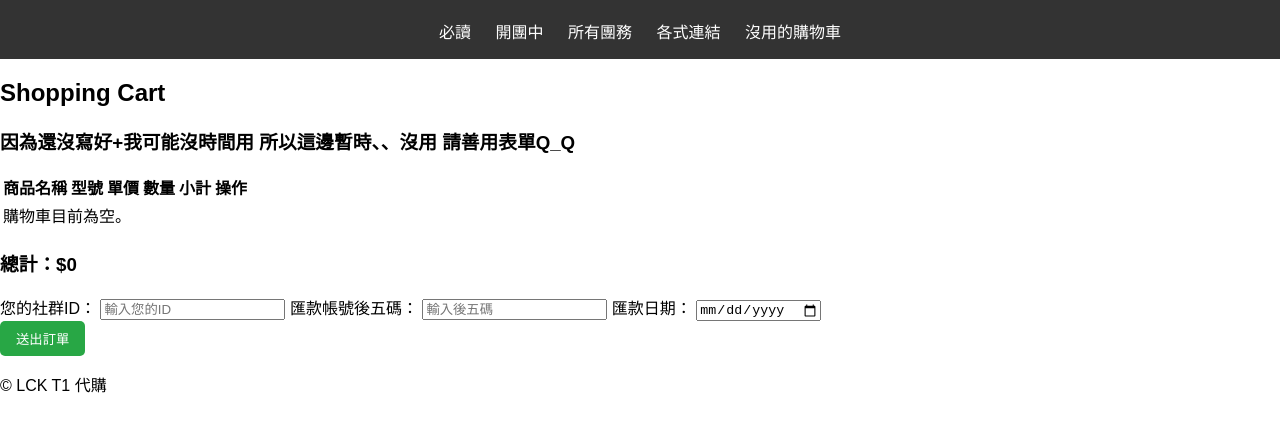
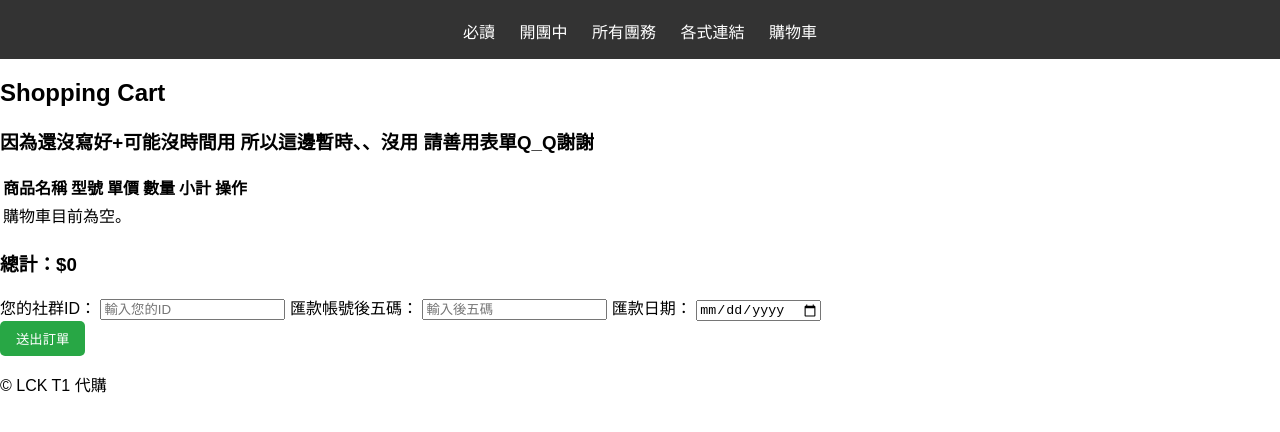
Before and after one commit to 5wptkfkd/lckstore, a plain HTML site: page cart.html in a window 1280 px wide. Shown: the part 86-518 px from the top of the page. Drawn offline with Linux system fonts and the light colour scheme.

Commit message:
Update website content

```diff
--- a/cart.html
+++ b/cart.html
@@ -157,13 +157,13 @@
             <a href="index.html">開團中</a>
             <a href="product.html">所有團務</a>
             <a href="form.html">各式連結</a>
-            <a href="cart.html">沒用的購物車</a>
+            <a href="cart.html">購物車</a>
         </nav>
     </header>
 
     <main>
         <h2>Shopping Cart</h2>
-        <h3>因為還沒寫好+我可能沒時間用 所以這邊暫時、、沒用 請善用表單Q_Q</h3>
+        <h3>因為還沒寫好+可能沒時間用 所以這邊暫時、、沒用 請善用表單Q_Q謝謝</h3>
         <table>
             <thead>
                 <tr>
```
